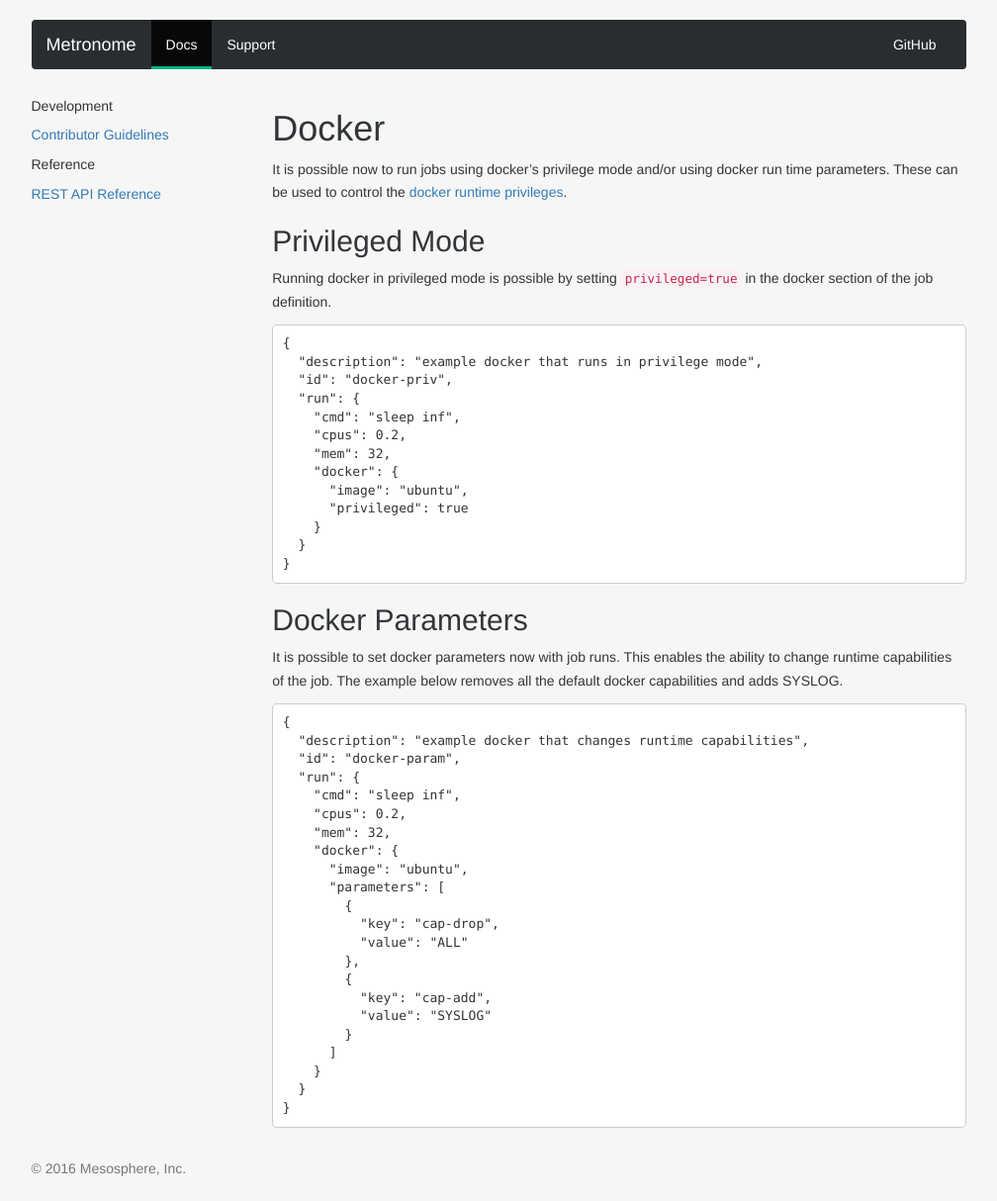
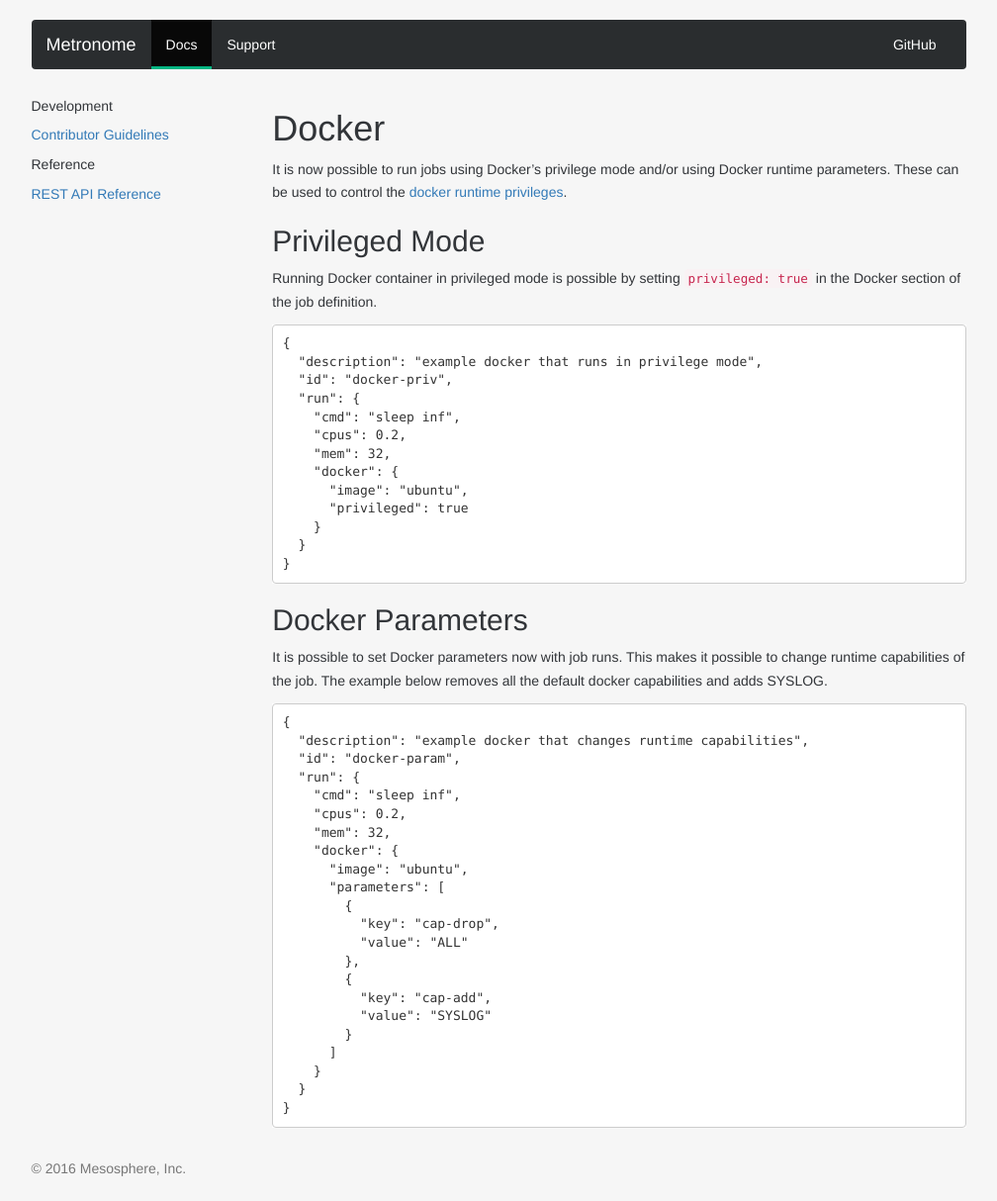
Before and after one commit to dcos/metronome, a Jekyll site: the page built from docs/docs/docker.md, in a window 1280 px wide. Shown: the whole page at 99% size, without its empty margins (136-1144 px from the left). Built offline with Jekyll 4.4.1, drawn with Linux system fonts in a browser that asks for light colours; nearby versions of some CDN libraries; some web fonts are replaced.

Commit message:
Edit the docs based on Ivan't comments

````diff
--- a/docs/docs/docker.md
+++ b/docs/docs/docker.md
@@ -4,11 +4,11 @@
 
 # Docker
 
-It is possible now to run jobs using docker's privilege mode and/or using docker run time parameters.  These can be used to control the [docker runtime privileges](https://docs.docker.com/engine/reference/run/#runtime-privilege-and-linux-capabilities).
+It is now possible to run jobs using Docker's privilege mode and/or using Docker runtime parameters. These can be used to control the [docker runtime privileges](https://docs.docker.com/engine/reference/run/#runtime-privilege-and-linux-capabilities).
 
 ## Privileged Mode
 
-Running docker in privileged mode is possible by setting `privileged=true` in the docker section of the job definition.
+Running Docker container in privileged mode is possible by setting `privileged: true` in the Docker section of the job definition.
 
 ```
 {
@@ -28,7 +28,7 @@
 
 ## Docker Parameters
 
-It is possible to set docker parameters now with job runs.   This enables the ability to change runtime capabilities of the job.   The example below removes all the default docker capabilities and adds SYSLOG.
+It is possible to set Docker parameters now with job runs. This makes it possible to change runtime capabilities of the job. The example below removes all the default docker capabilities and adds SYSLOG.
 
 ```
 {
````
Also changed, not shown: docs/index.md (+2 -3 lines).
